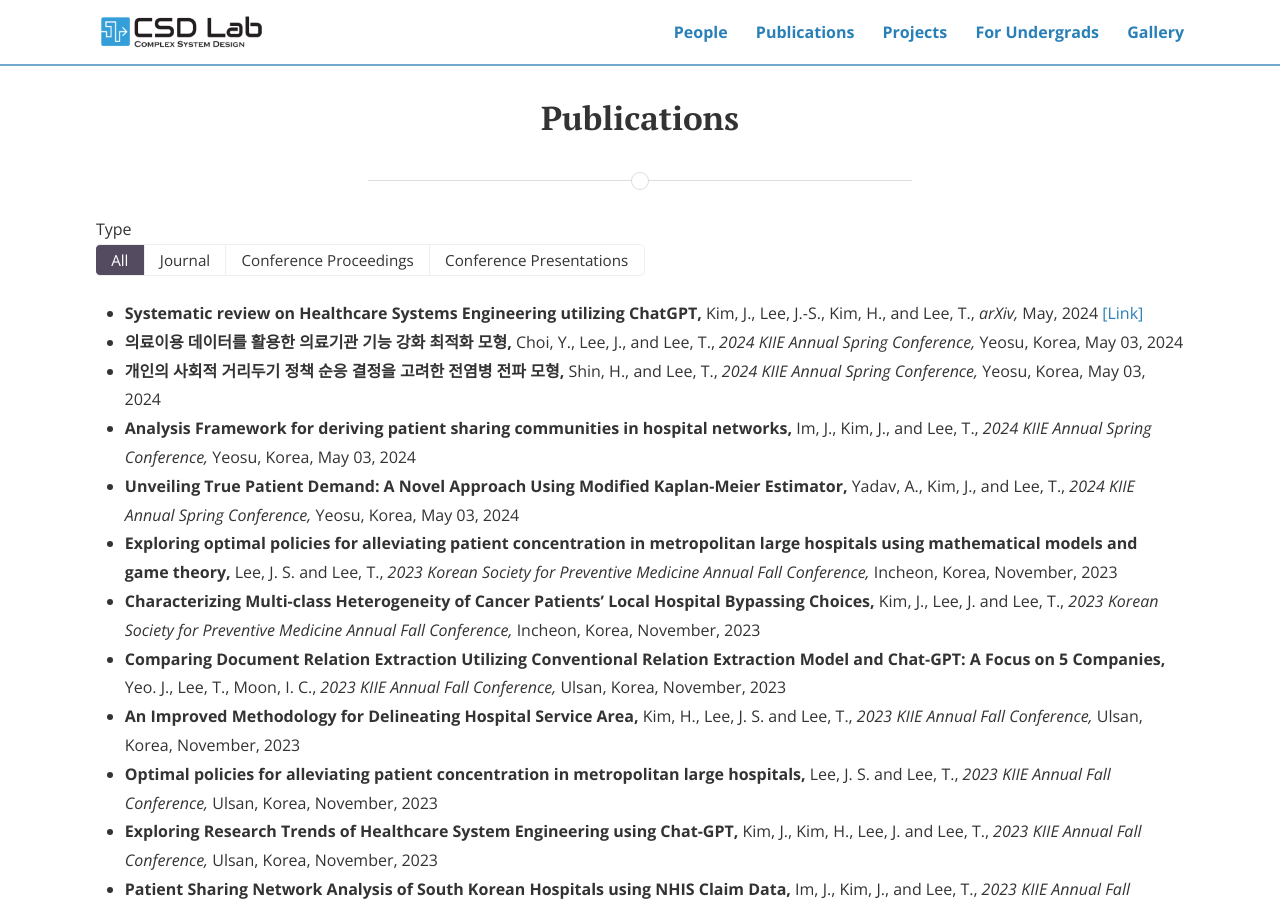
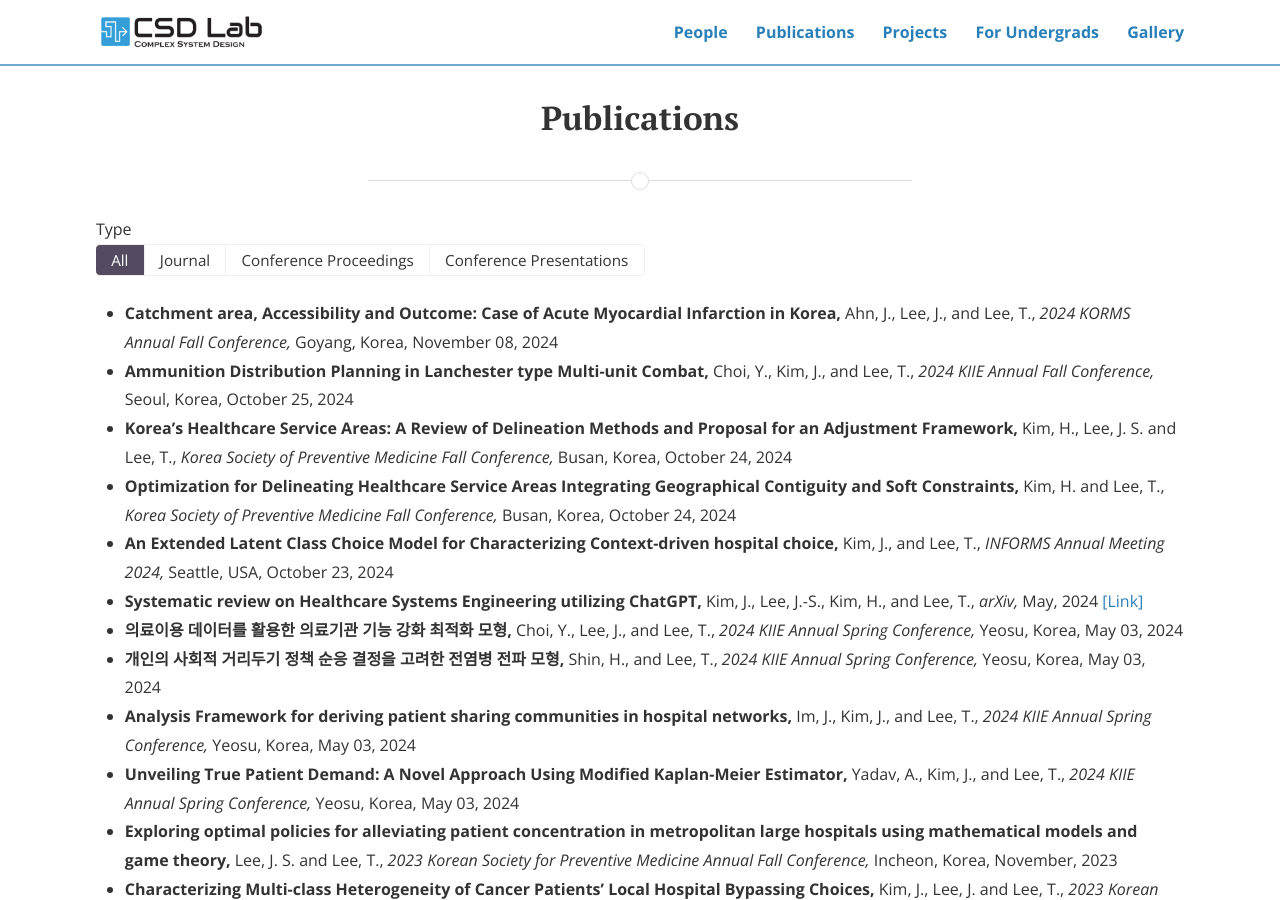
Before and after one commit to CSDlab-KAIST/csdlab-kaist.github.io, a Jekyll site: the page built from publications.html, in a window 1280 px wide and 900 px high. Built offline with Jekyll 4.4.1, drawn with Linux system fonts in a browser that asks for light colours; nearby versions of some CDN libraries.

Commit message:
Update publications.yml

```diff
--- a/_data/publications.yml
+++ b/_data/publications.yml
@@ -2407,3 +2407,78 @@ papers:
         url:
     award: ""
     link: ""
+
+  - title: "An Extended Latent Class Choice Model for Characterizing Context-driven hospital choice"
+    author: "Kim, J., and Lee, T."
+    venue: "INFORMS Annual Meeting 2024"
+    month: October 23
+    year: 2024
+    yearS: 2024.1023
+    location: Seattle, USA
+    topics:
+    type: conference-presentations
+    materials:
+      - label:
+        url:
+    award: ""
+    link: ""
+
+  - title: "Optimization for Delineating Healthcare Service Areas Integrating Geographical Contiguity and Soft Constraints"
+    author: "Kim, H. and Lee, T."
+    venue: "Korea Society of Preventive Medicine Fall Conference"
+    month: October 24
+    year: 2024
+    yearS: 2024.1024
+    location: Busan, Korea
+    topics:
+    type: conference-presentations
+    materials:
+      - label:
+        url:
+    award: ""
+    link: ""
+
+  - title: "Korea’s Healthcare Service Areas: A Review of Delineation Methods and Proposal for an Adjustment Framework"
+    author: "Kim, H., Lee, J. S. and Lee, T."
+    venue: "Korea Society of Preventive Medicine Fall Conference"
+    month: October 24
+    year: 2024
+    yearS: 2024.1024
+    location: Busan, Korea
+    topics:
+    type: conference-presentations
+    materials:
+      - label:
+        url:
+    award: ""
+    link: ""
+
+  - title: "Ammunition Distribution Planning in Lanchester type Multi-unit Combat"
+    author: "Choi, Y., Kim, J., and Lee, T."
+    venue: "2024 KIIE Annual Fall Conference"
+    month: October 25
+    year: 2024
+    yearS: 2024.1025
+    location: Seoul, Korea
+    topics:
+    type: conference-presentations
+    materials:
+      - label:
+        url:
+    award: ""
+    link: ""
+
+  - title: "Catchment area, Accessibility and Outcome: Case of Acute Myocardial Infarction in Korea"
+    author: "Ahn, J., Lee, J., and Lee, T."
+    venue: "2024 KORMS Annual Fall Conference"
+    month: November 08
+    year: 2024
+    yearS: 2024.1108
+    location: Goyang, Korea
+    topics:
+    type: conference-presentations
+    materials:
+      - label:
+        url:
+    award: ""
+    link: ""
```
